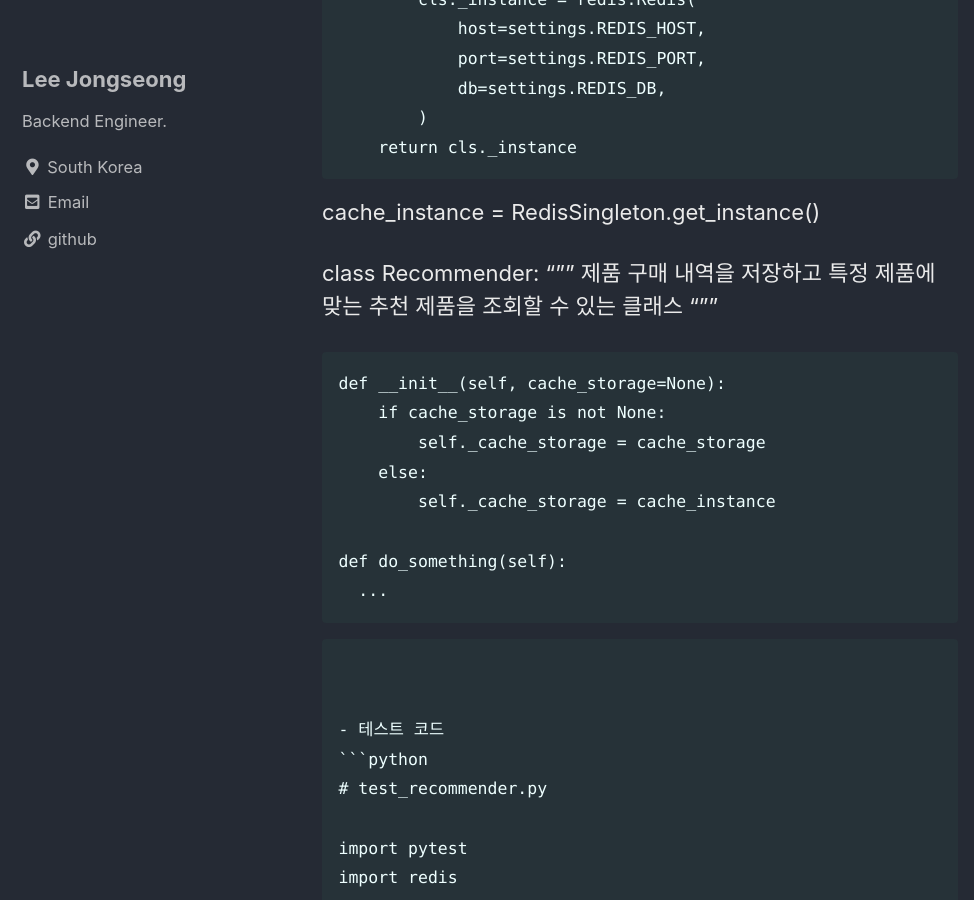
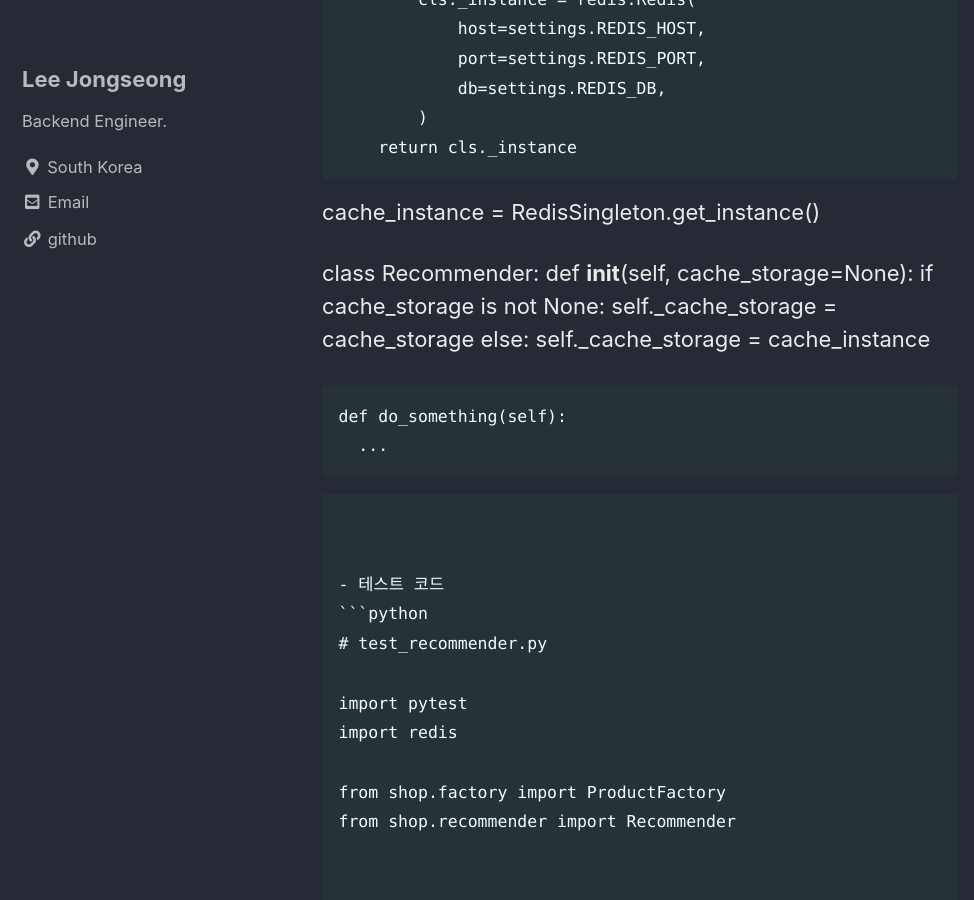
Before and after one commit to jongseong-dev/today-learn, a Jekyll site: the page built from study/_posts/2024/07/2024-07-02-20240702-TL.md, in a window 1280 px wide and 900 px high, scrolled down 1514 px. Shown: the whole window, without its empty margins (0-974 px from the left). Built offline with Jekyll 4.4.1, drawn with Linux system fonts in a browser that asks for light colours; cached includes are drawn as plain includes.

Commit message:
fix: code block이 잘못 돼서 수정

````diff
--- a/study/_posts/2024/07/2024-07-02-20240702-TL.md
+++ b/study/_posts/2024/07/2024-07-02-20240702-TL.md
@@ -27,7 +27,6 @@
 
 from shop.models import Product
 
-
 # Reids 연결
 class RedisSingleton:
     _instance = None
@@ -47,10 +46,6 @@
 
 
 class Recommender:
-    """
-    제품 구매 내역을 저장하고 특정 제품에 맞는 추천 제품을 조회할 수 있는 클래스
-    """
-
     def __init__(self, cache_storage=None):
         if cache_storage is not None:
             self._cache_storage = cache_storage
@@ -59,7 +54,6 @@
 
     def do_something(self):
       ...
-
 
 ```
 
````
